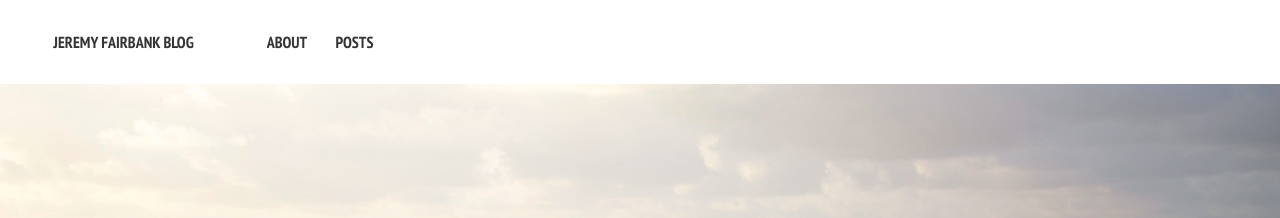
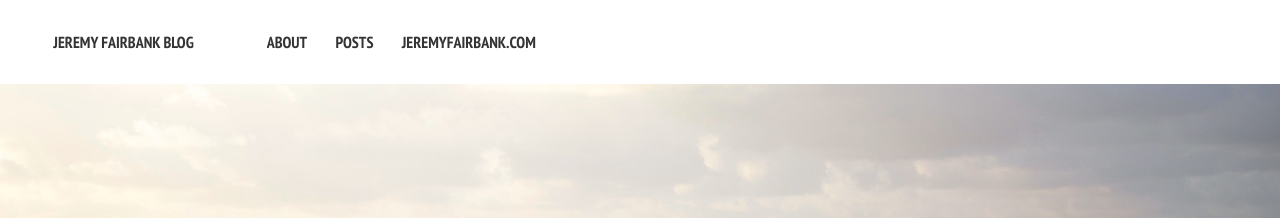
Before and after one commit to jfairbank/blog, a Jekyll site: the page built from 404.md, in a window 1280 px wide. Shown: the part 100-318 px from the top of the page. Built offline with Jekyll 4.4.1, drawn with Linux system fonts in a browser that asks for light colours; nearby versions of some CDN libraries.

Commit message:
Add personal website

```diff
--- a/_data/navigation.yml
+++ b/_data/navigation.yml
@@ -3,3 +3,6 @@
 
 - title: Posts
   url: /posts/
+
+- title: jeremyfairbank.com
+  url: http://jeremyfairbank.com
```
